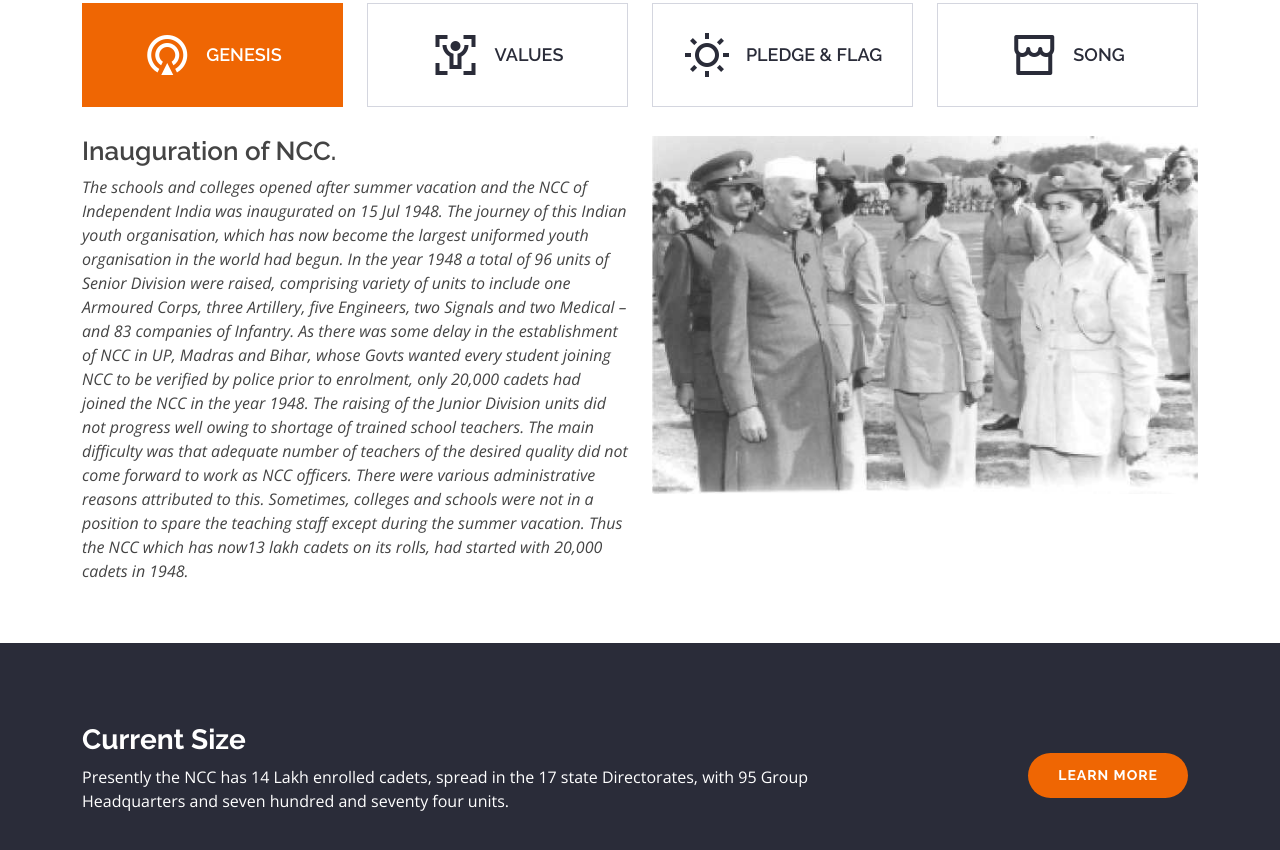
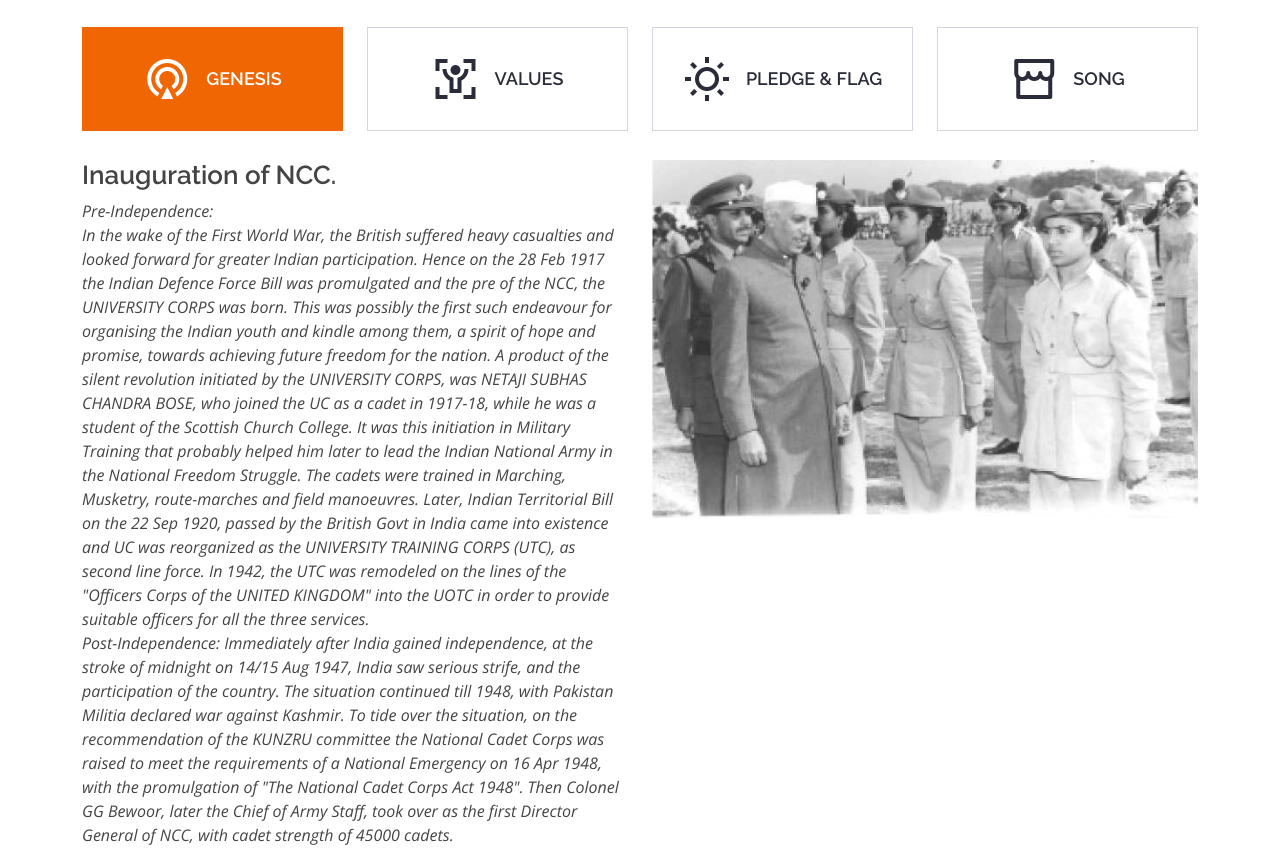
Before and after one commit to nccpdeu/nccpdeu.github.io, a plain HTML site: page index.html in a window 1280 px wide. Shown: the part 1285-2135 px from the top of the page. Drawn offline with nearby package versions, Linux system fonts and the light colour scheme.

Commit message:
Update index.html

```diff
--- a/index.html
+++ b/index.html
@@ -133,9 +133,9 @@
           <div class="col-lg-6">
             <p>
               The ‘Aims’ of the NCC laid out in 1988 have stood the test of time and continue to meet the requirements expected of it in the current
-              socio–economic scenario of the country. The NCC aims at developing character, comradeship, discipline, a secular outlook,
-              the spirit of adventure and ideals of selfless service amongst young citizens. Further, it aims at creating a pool of organized,
-              trained and motivated youth with leadership qualities in all walks of life, who will serve the Nation regardless of which career they choose.
+              socio–economic scenario of the country. <br>
+              The NCC aims at developing character, comradeship, discipline, a secular outlook, the spirit of adventure and ideals of selfless service amongst young citizens.<br>
+              Further, it aims at creating a pool of organized, trained and motivated youth with leadership qualities in all walks of life, who will serve the Nation regardless of which career they choose.<br>
               Needless to say, the NCC also provides an environment conducive to motivating young Indians to join the armed forces.
             </p>
 
@@ -146,8 +146,8 @@
             <p>
               The need for having motto for the Corps was discussed in the 11th Central Advisory Committee (CAC) meeting held on
               11 Aug 1978. The mottos suggested were “Duty and Discipline”; “Duty, Unity and Discipline”;
-              “Duty and Unity”; “Unity and Discipline”. The final decision for selection of “Unity and Discipline” as motto
-              for the NCC was taken in the 12th CAC meeting held on 12 Oct 1980.
+              “Duty and Unity”; “Unity and Discipline”. <br>
+              The final decision for selection of “Unity and Discipline” as motto for the NCC was taken in the 12th CAC meeting held on 12 Oct 1980.
             </p>
 
 
@@ -195,17 +195,33 @@
               <div class="col-lg-6 order-2 order-lg-1 mt-3 mt-lg-0">
                 <h3>Inauguration of NCC.</h3>
                 <p class="fst-italic">
-                  The schools and colleges opened after summer vacation and the NCC of Independent India was inaugurated on 15 Jul 1948.
-                  The journey of this Indian youth organisation, which has now become the largest uniformed youth organisation in the world
-                  had begun. In the year 1948 a total of 96 units of Senior Division were raised, comprising variety of units to include one
-                  Armoured Corps, three Artillery, five Engineers, two Signals and two Medical – and 83 companies of Infantry.
-                  As there was some delay in the establishment of NCC in UP, Madras and Bihar, whose Govts wanted every student joining NCC
-                  to be verified by police prior to enrolment, only 20,000 cadets had joined the NCC in the year 1948. The raising of the
-                  Junior Division units did not progress well owing to shortage of trained school teachers. The main difficulty was that
-                  adequate number of teachers of the desired quality did not come forward to work as NCC officers. There were various
-                  administrative reasons attributed to this. Sometimes, colleges and schools were not in a position to spare the teaching
-                  staff except during the summer vacation. Thus the NCC which has now13 lakh cadets on its rolls, had started with 20,000
-                  cadets in 1948.
+                  Pre-Independence:<br>
+                  In the wake of the First World War, the British suffered heavy casualties and looked forward for greater Indian participation.
+                  Hence on the 28 Feb 1917 the Indian Defence Force Bill was promulgated and the pre of the NCC, the UNIVERSITY CORPS was born.
+                  This was possibly the first such endeavour for organising the Indian youth and kindle among them, a spirit of hope and promise,
+                  towards achieving future freedom for the nation. A product of the silent revolution initiated by the UNIVERSITY CORPS,
+                  was NETAJI SUBHAS CHANDRA BOSE, who joined the UC as a cadet in 1917-18, while he was a student of the Scottish Church College.
+                  It was this initiation in Military Training that probably helped him later to lead the Indian National Army in the National Freedom Struggle.
+                  The cadets were trained in Marching, Musketry, route-marches and field manoeuvres. Later, Indian Territorial Bill on the 22 Sep 1920,
+                  passed by the British Govt in India came into existence and UC was reorganized as the UNIVERSITY TRAINING CORPS (UTC), as second line force.
+                  In 1942, the UTC was remodeled on the lines of the "Officers Corps of the UNITED KINGDOM" into the UOTC in order to provide suitable
+                  officers for all the three services. <br>
+
+                  Post-Independence:
+                  Immediately after India gained independence, at the stroke of midnight on 14/15 Aug 1947, India saw serious strife,
+                  and the participation of the country. The situation continued till 1948, with Pakistan Militia declared war against Kashmir.
+                  To tide over the situation, on the recommendation of the KUNZRU committee the National Cadet Corps was raised to meet the requirements
+                  of a National Emergency on 16 Apr 1948, with the promulgation of "The National Cadet Corps Act 1948". Then Colonel GG Bewoor, later the
+                  Chief of Army Staff, took over as the first Director General of NCC, with cadet strength of 45000 cadets.<br>
+                  The Air wing of the NCC was raised on 01 Apr 50, with a squadron each at Bombay and Calcutta, while the Naval Wing came into existence
+                  in Jul 1952, with two part time officers and sixty cadets in Bombay (now Mumbai).<br>
+                  In the wake of the Chinese aggression in 1962, a national emergency was declared, and the strength of cadets in the NCC grew to 2,80,000.
+                  After the Chinese aggression, an ordinance was passed in Jul 1963 making NCC compulsory for all college going youth, of the age group of
+                  16-25 years. Consequent to the passage of the ordinance the enrolled strength of students as cadets with the NCC grew to almost 28 Lakhs.<br>
+                  Presently the NCC has 14 Lakh enrolled cadets, spread in the 17 state Directorates, with 95 Group Headquarters and seven hundred and seventy four
+                  units.
+
+
                 </p>
 
               </div>
@@ -647,11 +663,10 @@ Merit and extraordinary work/performance is duly recognized at every level (at t
           </li>
 
           <li>
-            <div data-bs-toggle="collapse" href="#faq3" class="collapsed question">NCC Officer (ANO) is the main key functionary of NCC in Colleges/ Schools. What role does the Head Master/Principal play in the implementation of this program? <i class="bi bi-chevron-down icon-show"></i><i class="bi bi-chevron-up icon-close"></i></div>
+            <div data-bs-toggle="collapse" href="#faq3" class="collapsed question">NCC Unit at PDEU belongs to which Group/Battalion? <i class="bi bi-chevron-down icon-show"></i><i class="bi bi-chevron-up icon-close"></i></div>
             <div id="faq3" class="collapse" data-bs-parent=".faq-list">
               <p>
-
-                Since NCC is a part of the educational programme, the primary responsibility rests with the Principal/ Headmaster. Their close association with all the activities of the sub-unit in their institution will facilitate the former doing well. Periodic visit to parades, formal inspection of the sub unit once a month on a fixed day, visit to training camps in which his/her sub- unit is participating and so on will significantly contribute in achieving the Aims of the NCC programme.
+                NCC Unit at PDEU belongs to 9th Gujarat Battalion NCC, under Ahmedabad Group of Gujarat Directorate.
               </p>
             </div>
           </li>
@@ -661,7 +676,7 @@ Merit and extraordinary work/performance is duly recognized at every level (at t
             <div id="faq4" class="collapse" data-bs-parent=".faq-list">
               <p>
 
-                The basic functional sub-unit in colleges and Plus Two institutions, having SW/SD Cadets is a Company. It is mandatory that the cadets of a particular company are from the same institution having the sub-unit. However, there is a provision for a system of giving Open Vacancy specifically to a NCC Sub-unit of some institutions, as a special case, where students from other institutions which are not holding NCC can also join.
+                The basic functional sub-unit in colleges and Plus Two institutions, having SW/SD Cadets is a Company. It is mandatory that the cadets of a particular company are from the same institution having the sub-unit.
               </p>
             </div>
           </li>
```
